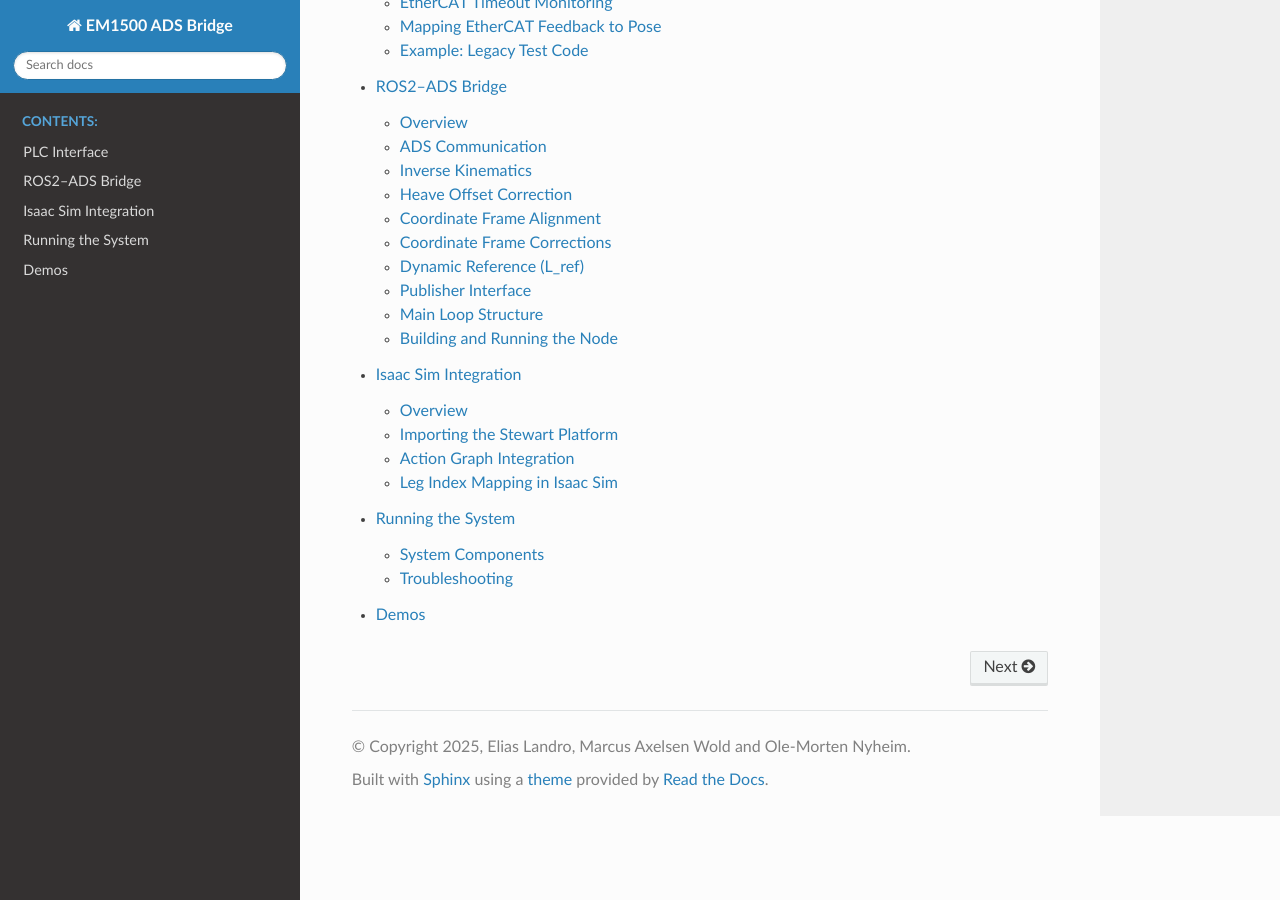
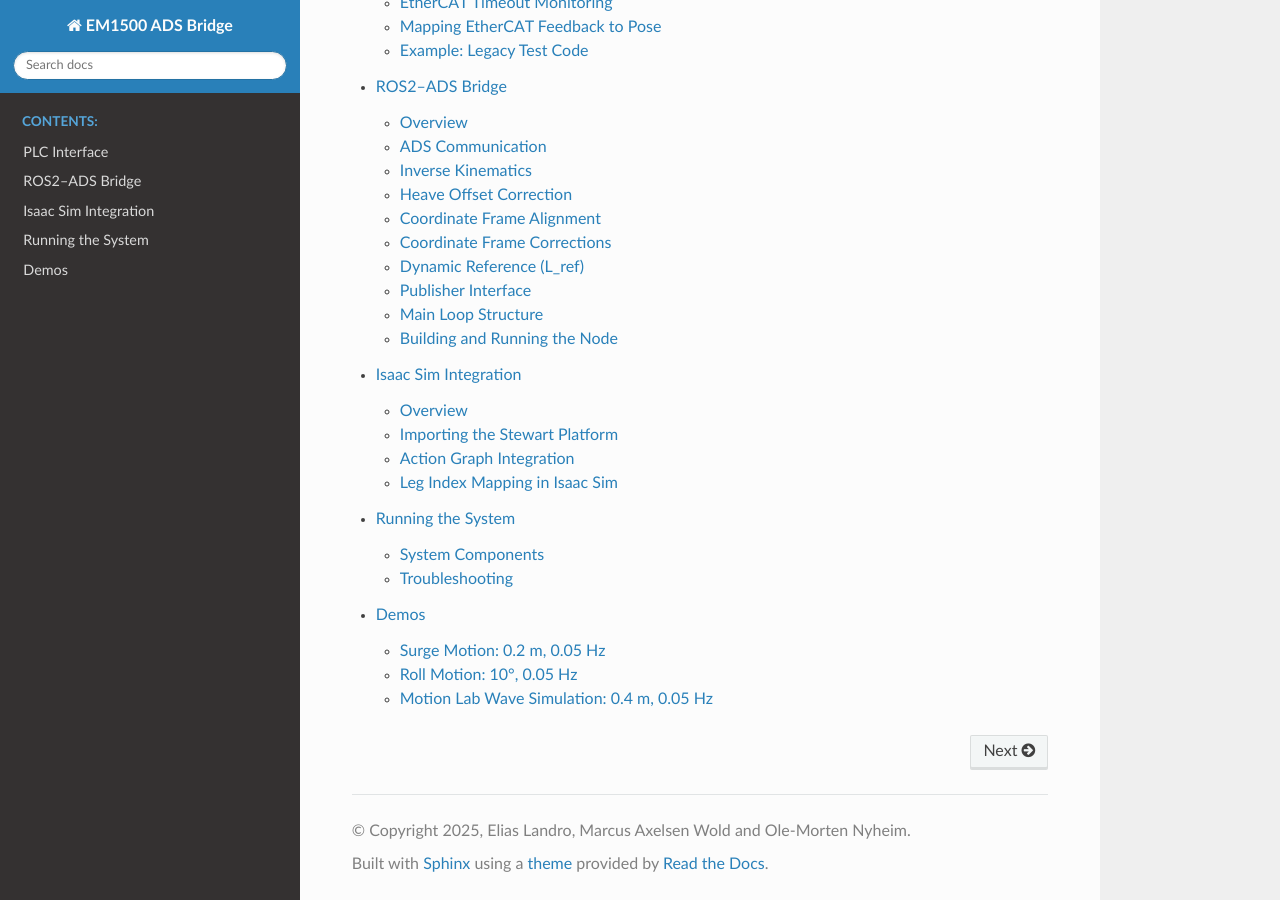
Before and after one commit to EliasLand/MAS418_IsaacSim_ADS_ROS2, a Sphinx documentation site: the page built from docs/source/index.rst, in a window 1280 px wide and 900 px high, scrolled down 1535 px. Built offline with Sphinx 7.4.7 and the Read the Docs theme 3.1.0, drawn with Linux system fonts in a browser that asks for light colours; part of the change alters nothing that is shown.

Commit message:
Added demos to the documentation

```diff
--- a/docs/source/demos.rst
+++ b/docs/source/demos.rst
@@ -1,2 +1,85 @@
+.. _demos:
+
 Demos
 =====
+
+This section presents a set of demonstration trajectories used to validate
+the Stewart platform motion control and visualization. All demos are
+executed in open-loop using predefined references and recorded as GIFs
+for quick inspection.
+
+The following demos are included:
+
+* Pure surge motion (0.2 m amplitude, 0.05 Hz)
+* Pure roll motion (10° amplitude, 0.05 Hz)
+* Motion Lab wave simulation (0.4 m amplitude, 0.05 Hz)
+
+
+Surge Motion: 0.2 m, 0.05 Hz
+----------------------------
+
+In this demo the platform performs a **pure surge motion** along the
+forward–backward axis. The reference trajectory is a sinusoid with
+
+* **Amplitude:** 0.2 m
+* **Frequency:** 0.05 Hz
+* **Other DOFs:** held at zero
+
+This test is useful to verify:
+
+* Basic correctness of the inverse kinematics in a single translational DOF
+* Smoothness of actuator motion for low-frequency commands
+* Absence of noticeable coupling into the other DOFs
+
+.. figure:: _static/surge_0p2m_0p05hz.gif
+   :alt: Stewart platform surge motion, 0.2 m amplitude at 0.05 Hz.
+   :align: center
+
+   Surge motion demo: 0.2 m amplitude, 0.05 Hz.
+
+
+Roll Motion: 10°, 0.05 Hz
+-------------------------
+
+In this demo the platform performs a **pure roll motion** about the
+longitudinal axis. The reference trajectory is again sinusoidal, with
+
+* **Amplitude:** 10°
+* **Frequency:** 0.05 Hz
+* **Other DOFs:** held at zero
+
+This demo illustrates:
+
+* Rotational behavior and leg coordination for a single rotational DOF
+* Symmetry of the motion about the platform’s center
+* Visual confirmation that translations remain close to zero during roll
+
+.. figure:: _static/roll_10deg_0p05hz.gif
+   :alt: Stewart platform roll motion, 10 degrees at 0.05 Hz.
+   :align: center
+
+   Roll motion demo: 10° amplitude, 0.05 Hz.
+
+
+Motion Lab Wave Simulation: 0.4 m, 0.05 Hz
+------------------------------------------
+
+The Motion Lab wave simulation demo emulates a simplified **wave-induced
+motion** along a chosen axis (e.g. surge, heave or a combination, depending
+on the test setup). The reference is a low-frequency wave signal with
+
+* **Amplitude:** 0.4 m
+* **Frequency:** 0.05 Hz
+* **Profile:** sinusoidal (wave-like), representing regular sea state
+
+This scenario demonstrates:
+
+* The platform’s ability to reproduce smooth, continuous wave motions
+* Suitability of the system for perception and motion cueing experiments
+* How well the motion envelopes and actuator limits match the intended use
+
+.. figure:: _static/wave_sim_0p4m_0p05hz.gif
+   :alt: Stewart platform wave simulation, 0.4 m amplitude at 0.05 Hz.
+   :align: center
+
+   Motion Lab wave simulation demo: 0.4 m amplitude, 0.05 Hz.
```
Also changed, not shown: 15 other files.
